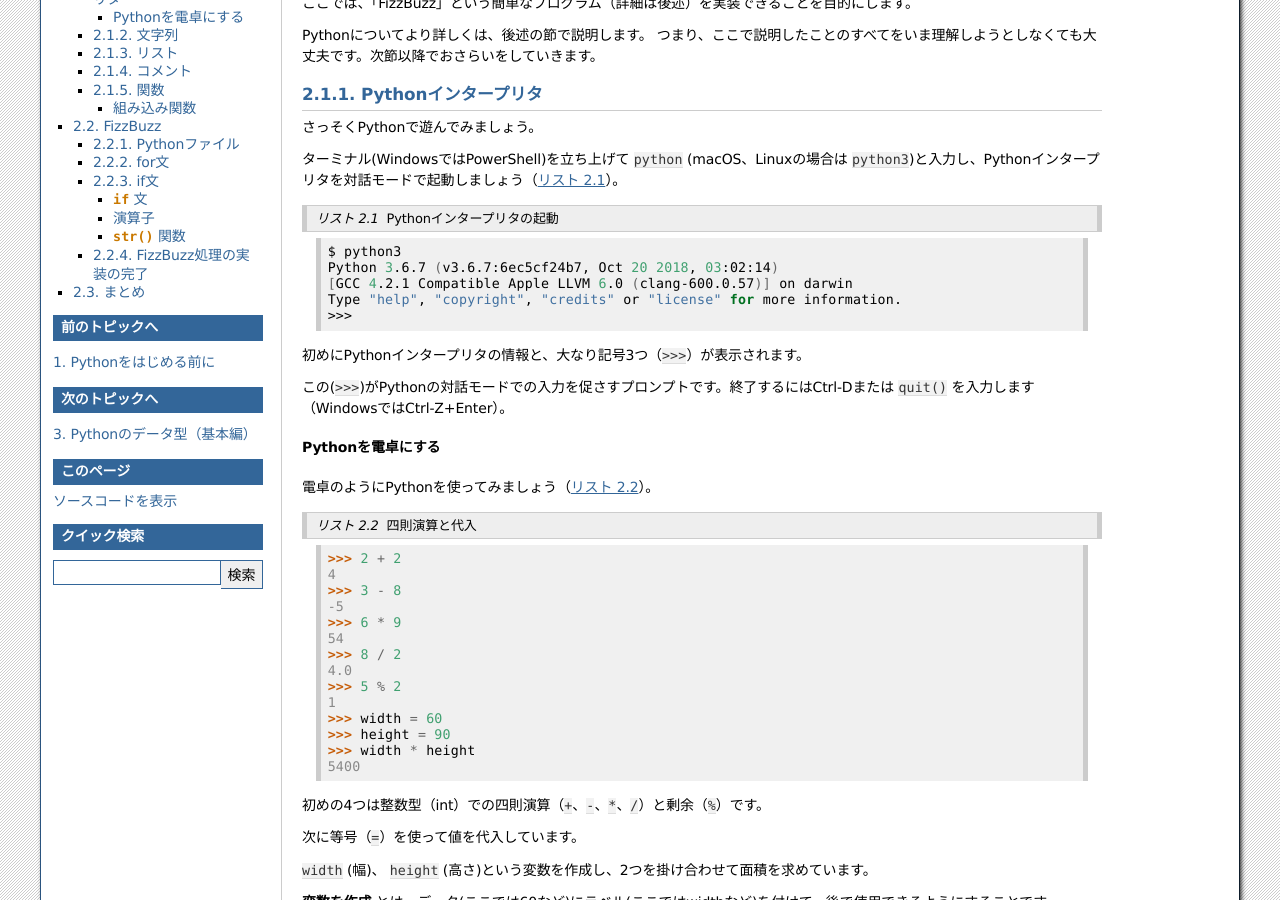
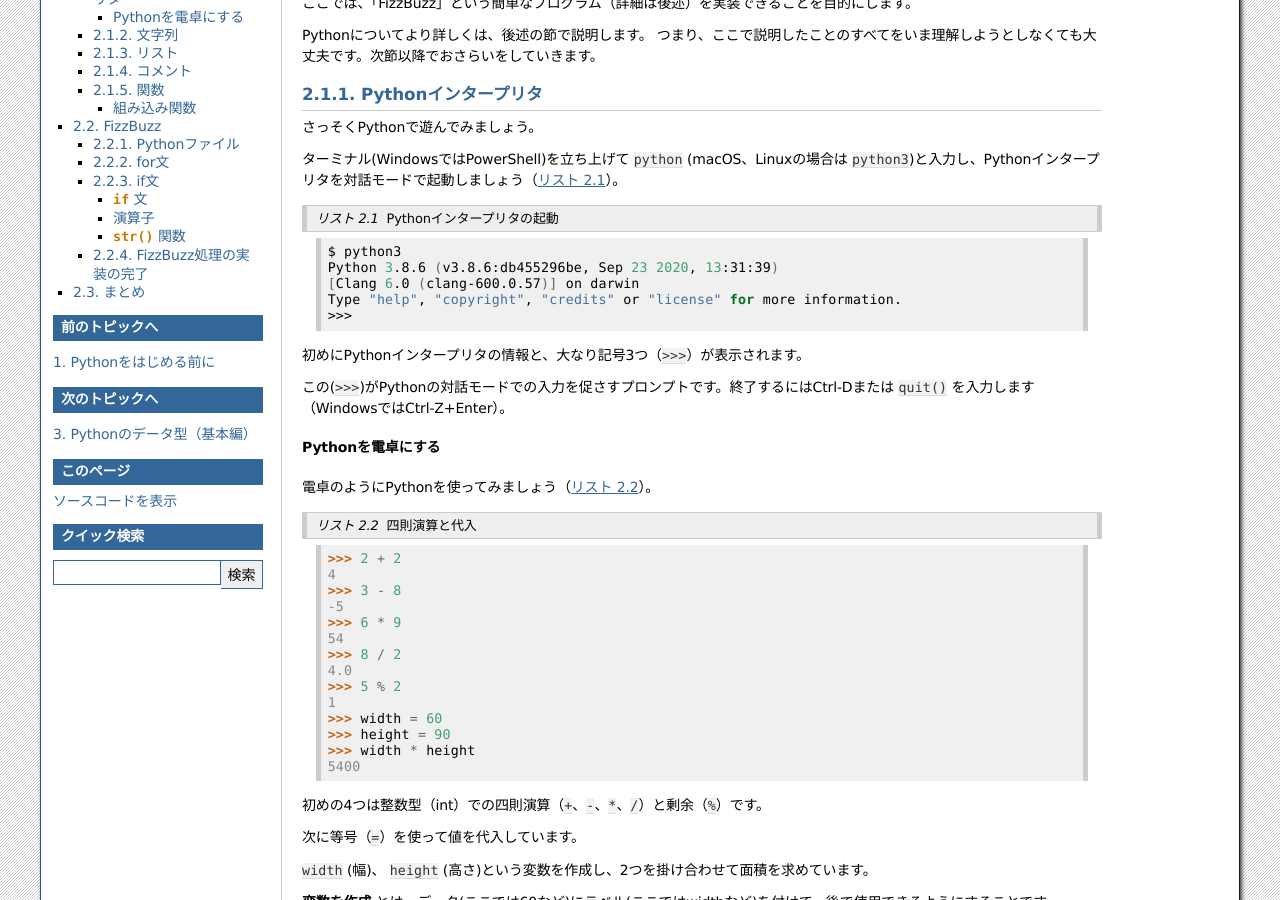
Before and after one commit to pyconjp/pycamp.pycon.jp, a Sphinx documentation site: the page built from source/textbook/2_intro.rst, in a window 1280 px wide and 900 px high, scrolled down 310 px. Built offline with Sphinx 7.4.7, drawn with Linux system fonts in a browser that asks for light colours.

Commit message:
ISSHA-2173 Python 3.8対応

```diff
--- a/source/textbook/1_install.rst
+++ b/source/textbook/1_install.rst
@@ -130,7 +130,7 @@
 - Pythonのバージョン(3.8以上であること)
 - Anacondaという文字が表示されないこと
 
-インストールされていない場合は前述の手順でPython3.6のインストールを行ってください。
+インストールされていない場合は前述の手順でPython3.8.6のインストールを行ってください。
 
 まとめ
 ======
--- a/source/textbook/2_intro.rst
+++ b/source/textbook/2_intro.rst
@@ -39,8 +39,8 @@
    :caption: Pythonインタープリタの起動
 
    $ python3
-   Python 3.6.7 (v3.6.7:6ec5cf24b7, Oct 20 2018, 03:02:14)
-   [GCC 4.2.1 Compatible Apple LLVM 6.0 (clang-600.0.57)] on darwin
+   Python 3.8.6 (v3.8.6:db455296be, Sep 23 2020, 13:31:39)
+   [Clang 6.0 (clang-600.0.57)] on darwin
    Type "help", "copyright", "credits" or "license" for more information.
    >>>
 
--- a/source/textbook/6_venv.rst
+++ b/source/textbook/6_venv.rst
@@ -35,7 +35,7 @@
 .. index:: ensurepip
     single: pip; ensurepip
 
-Python 3.6では ``ensurepip`` という仕組みによって、Pythonのインストール時にpipコマンドがインストールされます。
+Python 3.8では ``ensurepip`` という仕組みによって、Pythonのインストール時にpipコマンドがインストールされます。
 
 pipもpipコマンドでアップグレードを行えます。まずは、現在イントールされているpipコマンドを最新にアップグレードしましょう。
 アップグレードは、次のコマンドを実行します。
@@ -170,7 +170,7 @@
     >>> import requests
     >>> # requestsがインポートできる
 
-``requests`` が ``env/lib/python3.6/site-packages`` 配下にインストールされます。
+``requests`` が ``env/lib/python3.8/site-packages`` 配下にインストールされます。
 
 またPythonパッケージの中にはコマンドとして実行可能なファイルが含まれている場合があります。それらのファイルは ``env/bin`` 配下にインストールされます。
 
--- a/source/textbook/8_nextstep.rst
+++ b/source/textbook/8_nextstep.rst
@@ -18,7 +18,7 @@
 
 .. list-table::
 
-   * - Python 3.6 チュートリアル
+   * - Python チュートリアル
      - https://docs.python.org/ja/3/tutorial/
    * - Python 標準ライブラリ
      - https://docs.python.org/ja/3/library/index.html
```
